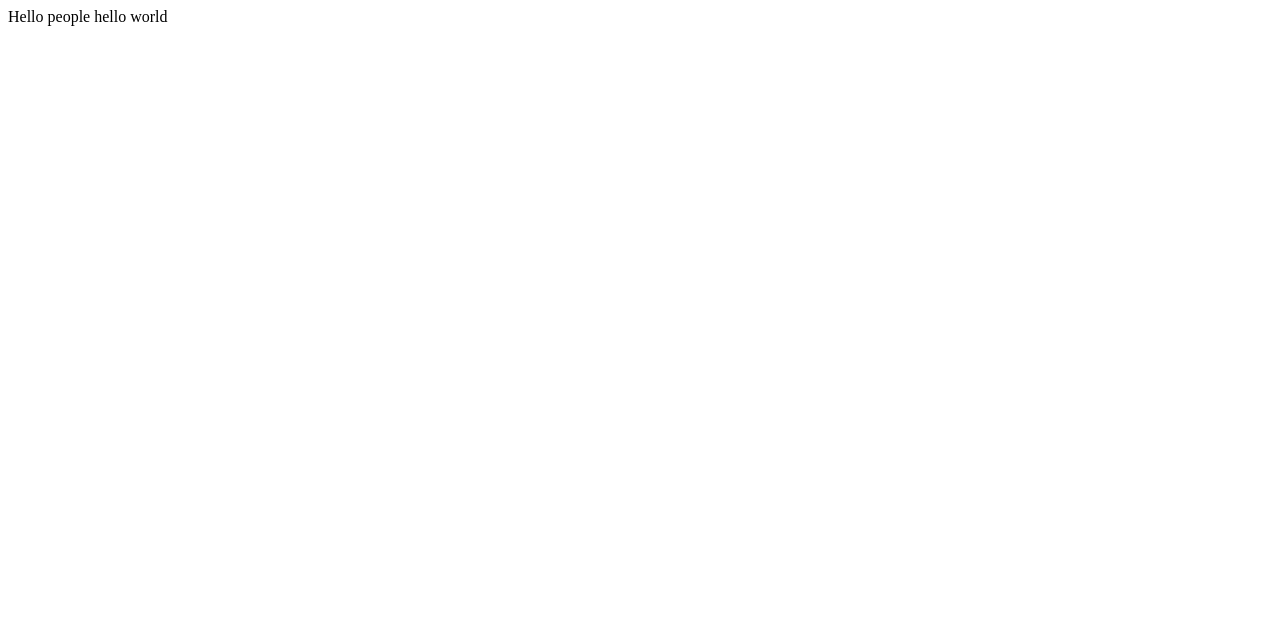
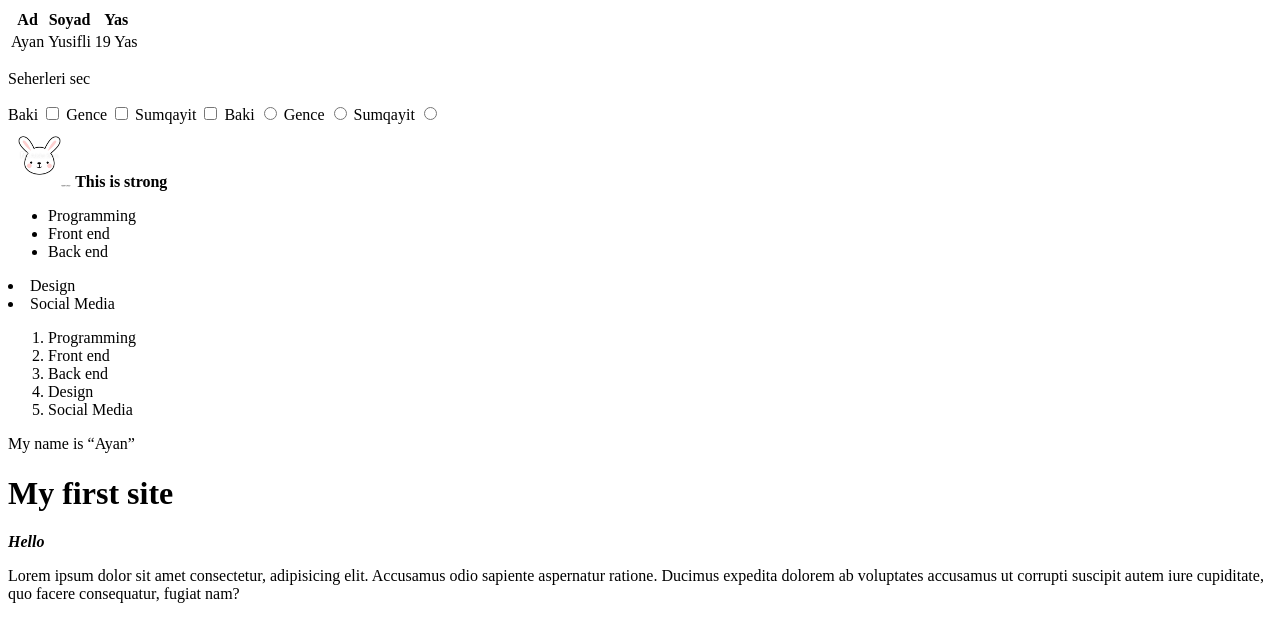
Before and after one commit to ayan120700/html-new, a plain HTML site: page index.html in a window 1280 px wide. Drawn offline with Linux system fonts and the light colour scheme; files that its build step writes are made by us from their sources.

Commit message:
Html work

```diff
--- a/index.html
+++ b/index.html
@@ -1,2 +1,79 @@
-Hello people
-hello world
+<!DOCTYPE html>
+<html lang="en">
+
+<head>
+    <meta charset="UTF-8">
+    <meta name="viewport" content="width=device-width, initial-scale=1.0">
+    <meta http-equiv="X-UA-Compatible" content="ie=edge">
+    <title>Document</title>
+    <link rel="stylesheet" href="style.css">
+</head>
+
+<body>
+    <table>
+        <tr>
+            <th>Ad</th>
+            <th>Soyad</th>
+            <th>Yas</th>
+
+        </tr>
+        <tr>
+            <td>Ayan</td>
+            <td>Yusifli</td>
+            <td>19 Yas</td>
+        </tr>
+
+    </table>
+    <form action="https://www.google.com/">
+        <!-- <fieldset title="User credentials">
+          <legend>User credentials</legend>
+        Username <input type="text" placeholder="example@gmail.com">
+        Password <input type="password" placeholder="Abcd123">
+        Number <input type="number" placeholder="Just number"></fieldset>
+        <input type="submit" value="Daxil ol"> -->
+        <p>Seherleri sec</p>
+        <span>Baki</span> <input type="checkbox" name="userinfo">
+        <span>Gence</span> <input type="checkbox" name="userinfo">
+        <span>Sumqayit</span> <input type="checkbox" name="userinfo">
+
+        <span>Baki</span> <input type="radio" name="a">
+        <span>Gence</span> <input type="radio" name="a">
+        <span>Sumqayit</span> <input type="radio" name="a">
+    </form>
+    <a href="https://www.w3schools.com/html/html_elements.asp"><img src="asserts/bunny.jpg" alt="Cat" width="5%"></a>
+
+    <strong>
+        This is strong
+    </strong>
+    <ul>
+        <li>Programming</li>
+        <ul></ul>
+        <li>Front end </li>
+        <li>Back end</li>
+    </ul>
+    <li>Design</li>
+    <li>Social Media</li>
+    </ul>
+    <ol start="1">
+        <li>Programming</li>
+        <ul></ul>
+        <li>Front end </li>
+        <li>Back end</li>
+        </ul>
+        <li>Design</li>
+        <li>Social Media</li>
+    </ol>
+
+    <p>My name is <q>Ayan</q></p>
+
+    <h1>My first site</h1>
+
+    <b><i>Hello</i></b>
+
+    <p>Lorem ipsum dolor sit amet consectetur, adipisicing elit. Accusamus odio sapiente aspernatur ratione. Ducimus
+        expedita dolorem ab voluptates accusamus ut corrupti suscipit autem iure cupiditate, quo facere consequatur,
+        fugiat nam?</p>
+
+</body>
+
+</html>
```
Also changed, not shown: Signin.html (added, +19 -0 lines), index2.html (added, +64 -0 lines), sign up.html (added, +72 -0 lines), table.html (added, +28 -0 lines), table2.html (added, +13 -0 lines), asserts/acastro_190322_1777_apple_streaming_0003.jpg (deleted), asserts/bunny.jpg (added), js/about.html (added).
